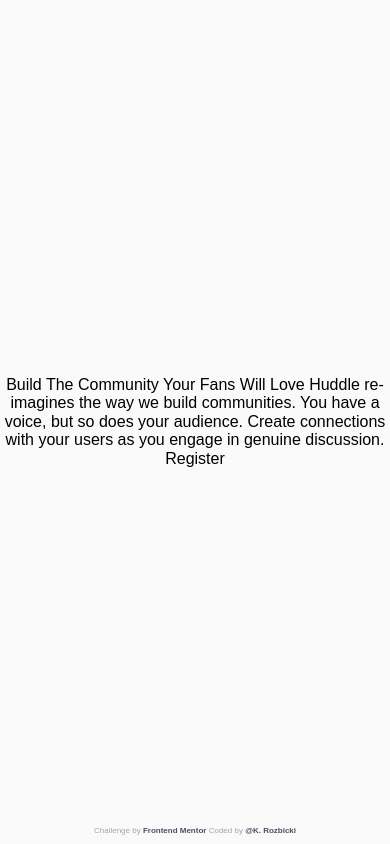
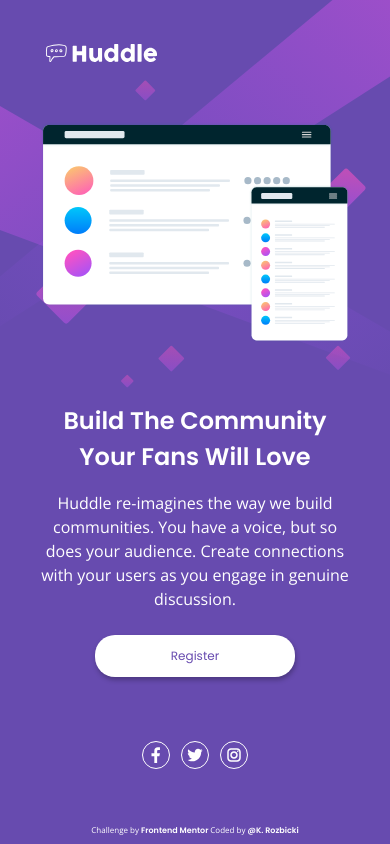
Before and after one commit to KrzysztofRozbicki/fem-challenge-13, a plain HTML site: page index.html in a window 390 px wide. Drawn offline with nearby package versions, Linux system fonts and the light colour scheme.

Commit message:
mobile first draft v 0.5

```diff
--- a/index.html
+++ b/index.html
@@ -6,17 +6,72 @@
     <link rel="stylesheet" href="css/main.min.css" />
     <meta name="viewport" content="width=device-width, initial-scale=1.0" />
     <!-- displays site properly based on user's device -->
-
+    <link rel="preconnect" href="https://fonts.googleapis.com" />
+    <link rel="preconnect" href="https://fonts.gstatic.com" crossorigin />
+    <link rel="preconnect" href="https://fonts.googleapis.com" />
+    <link rel="preconnect" href="https://fonts.gstatic.com" crossorigin />
+    <link
+      href="https://fonts.googleapis.com/css2?family=Open+Sans:wght@300;400&family=Poppins:wght@400;600&display=swap"
+      rel="stylesheet"
+    />
     <link rel="icon" type="image/png" sizes="32x32" href="./images/favicon-32x32.png" />
 
     <title>Frontend Mentor | Huddle landing page with single introductory section</title>
   </head>
   <body>
-    Build The Community Your Fans Will Love Huddle re-imagines the way we build communities. You
-    have a voice, but so does your audience. Create connections with your users as you engage in
-    genuine discussion. Register
+    <header class="header wrapper">
+      <img class="header__logo" src="./images/logo.svg" alt="logo" />
+    </header>
+
+    <main class="wrapper flex">
+      <img
+        class="hero__photo"
+        src="./images/illustration-mockups.svg"
+        alt="application layout simulation"
+      />
+      <section>
+        <h1 class="hero__header header-700">Build The Community Your Fans Will Love</h1>
+        <p class="hero__text text-500">
+          Huddle re-imagines the way we build communities. You have a voice, but so does your
+          audience. Create connections with your users as you engage in genuine discussion.
+        </p>
+        <button class="button text-400">Register</button>
+      </section>
+    </main>
 
     <footer>
+      <div class="social-media">
+        <svg
+          class="social-media__icon"
+          xmlns="http://www.w3.org/2000/svg"
+          viewBox="0 0 32 32"
+        >
+          <path
+            d="M 19.253906 2 C 15.311906 2 13 4.0821719 13 8.8261719 L 13 13 L 8 13 L 8 18 L 13 18 L 13 30 L 18 30 L 18 18 L 22 18 L 23 13 L 18 13 L 18 9.671875 C 18 7.884875 18.582766 7 20.259766 7 L 23 7 L 23 2.2050781 C 22.526 2.1410781 21.144906 2 19.253906 2 z"
+          />
+        </svg>
+
+        <svg
+          class="social-media__icon"
+          xmlns="http://www.w3.org/2000/svg"
+          viewBox="0 0 30 30"
+        >
+          <path
+            d="M28,6.937c-0.957,0.425-1.985,0.711-3.064,0.84c1.102-0.66,1.947-1.705,2.345-2.951c-1.03,0.611-2.172,1.055-3.388,1.295 c-0.973-1.037-2.359-1.685-3.893-1.685c-2.946,0-5.334,2.389-5.334,5.334c0,0.418,0.048,0.826,0.138,1.215 c-4.433-0.222-8.363-2.346-10.995-5.574C3.351,6.199,3.088,7.115,3.088,8.094c0,1.85,0.941,3.483,2.372,4.439 c-0.874-0.028-1.697-0.268-2.416-0.667c0,0.023,0,0.044,0,0.067c0,2.585,1.838,4.741,4.279,5.23 c-0.447,0.122-0.919,0.187-1.406,0.187c-0.343,0-0.678-0.034-1.003-0.095c0.679,2.119,2.649,3.662,4.983,3.705 c-1.825,1.431-4.125,2.284-6.625,2.284c-0.43,0-0.855-0.025-1.273-0.075c2.361,1.513,5.164,2.396,8.177,2.396 c9.812,0,15.176-8.128,15.176-15.177c0-0.231-0.005-0.461-0.015-0.69C26.38,8.945,27.285,8.006,28,6.937z"
+          />
+        </svg>
+
+        <svg
+          class="social-media__icon"
+          xmlns="http://www.w3.org/2000/svg"
+          viewBox="0 0 24 24"
+        >
+          <path
+            d="M 8 3 C 5.243 3 3 5.243 3 8 L 3 16 C 3 18.757 5.243 21 8 21 L 16 21 C 18.757 21 21 18.757 21 16 L 21 8 C 21 5.243 18.757 3 16 3 L 8 3 z M 8 5 L 16 5 C 17.654 5 19 6.346 19 8 L 19 16 C 19 17.654 17.654 19 16 19 L 8 19 C 6.346 19 5 17.654 5 16 L 5 8 C 5 6.346 6.346 5 8 5 z M 17 6 A 1 1 0 0 0 16 7 A 1 1 0 0 0 17 8 A 1 1 0 0 0 18 7 A 1 1 0 0 0 17 6 z M 12 7 C 9.243 7 7 9.243 7 12 C 7 14.757 9.243 17 12 17 C 14.757 17 17 14.757 17 12 C 17 9.243 14.757 7 12 7 z M 12 9 C 13.654 9 15 10.346 15 12 C 15 13.654 13.654 15 12 15 C 10.346 15 9 13.654 9 12 C 9 10.346 10.346 9 12 9 z"
+          />
+        </svg>
+      </div>
+
       <div class="attribution">
         Challenge by
         <a
--- a/sass/components/_article.scss
+++ /dev/null
@@ -1,67 +0,0 @@
-@use '../utils' as *;
-
-:root {
-  --padding: 1.75rem;
-}
-.article {
-    flex: 1;
-  background-color: var(--bg-primary-100);
-  box-shadow: 0px 15px 30px -11px var(--shadow-primary-500);
-  border-radius: 0.5rem;
-  padding: var(--padding) var(--padding) 7.375rem;
-  text-align: left;
-  position: relative;
-  overflow: hidden;
-  max-width: 21.875rem;
-  & *:after {
-    content: '';
-    position: absolute;
-    top: 0;
-    left: 0;
-    height: 3.5px;
-    width: 100%;
-  }
-
-  @each $color in cyan, red, orange, blue {
-  }
-  &--supervisor {
-    background: url('../images/icon-supervisor.svg') bottom var(--padding) right var(--padding)
-      no-repeat;
-    & :after {
-      background-color: var(--cyan);
-    }
-  }
-
-  &--team-builder {
-    background: url('../images/icon-team-builder.svg') bottom var(--padding) right var(--padding)
-      no-repeat;
-    & :after {
-      background-color: var(--red);
-    }
-  }
-
-  &--karma {
-    background: url('../images/icon-karma.svg') bottom var(--padding) right var(--padding) no-repeat;
-    & :after {
-      background-color: var(--orange);
-    }
-  }
-
-  &--calculator {
-    background: url('../images/icon-calculator.svg') bottom var(--padding) right var(--padding)
-      no-repeat;
-    & :after {
-      background-color: var(--blue);
-    }
-  }
-}
-
-@media (min-width: $desktop-size) {
-  :root {
-    --padding: 2rem;
-  }
-
-  .article {
-    padding-bottom: 8.5rem;
-  }
-}
--- a/sass/components/_attribution.scss
+++ b/sass/components/_attribution.scss
@@ -6,14 +6,15 @@
   bottom: 0.5rem;
   left: 50%;
   transform: translateX(-50%);
-  @include text(var(--fs-300), var(--text-primary-500), 400, 1.2);
+  @include text(var(--fs-300), var(--text-primary-100), 400, 1.2);
   &__link {
-    color: var(--text-primary-600);
+    font-family: var(--ff-secondary);
+    color: inherit;
     font-weight: 700;
     transition: 0.3s ease-in;
     &:hover,
     &:focus {
-      color: var(--blue);
+      color: var(--button-accent-500);
     }
   }
 }
--- /dev/null
+++ b/sass/components/_button.scss
@@ -0,0 +1,25 @@
+@use '../utils' as *;
+
+.button {
+  background-color: var(--button-primary-100);
+  padding-block: 0.75rem;
+  width: 12.5rem;
+  box-shadow: var(--box-shadow-500);
+  border-radius: 1.25rem;
+  border: none;
+  transition: 0.3s ease-in-out;
+  &:hover,
+  &:focus {
+    background-color: var(--button-accent-500);
+    color: var(--text-primary-100);
+    cursor: pointer;
+  }
+}
+
+@media (min-width: $desktop-size) {
+  .button {
+    padding-bottom: 1rem;
+    border-radius: 1.75rem;
+    box-shadow: var(--box-shadow-600);
+  }
+}
--- a/sass/components/_flex.scss
+++ b/sass/components/_flex.scss
@@ -1,18 +1 @@
 @use '../utils' as *;
-.flex {
-  display: flex;
-  flex-direction: column;
-  align-items: center;
-  gap: 1.5rem;
-  margin-inline: auto;
-}
-
-@media (min-width: $desktop-size) {
-  .flex {
-    gap: 1.875rem;
-  }
-  .flex--main {
-    flex-direction: row;
-    align-items: center;
-  }
-}
--- a/sass/components/_hero.scss
+++ /dev/null
@@ -1,17 +0,0 @@
-@use '../utils' as *;
-
-.hero {
-  margin-bottom: 4.75rem;
-  max-width: 33.75rem;
-  margin-inline: auto;
-
-  & *:nth-last-child(1) {
-    margin-top: 1rem;
-  }
-}
-
-@media (min-width: $desktop-size) {
-  .hero {
-    margin-bottom: 4rem;
-  }
-}
--- a/sass/components/_index.scss
+++ b/sass/components/_index.scss
@@ -1,4 +1,5 @@
 @forward '../components/attribution';
-@forward '../components/article';
+@forward '../components/button';
 @forward '../components/flex';
-@forward '../components/hero';
+@forward '../components/wrapper';
+@forward '../components/social-media';
--- /dev/null
+++ b/sass/components/_social-media.scss
@@ -0,0 +1,32 @@
+@use '../utils/vars' as *;
+
+.social-media {
+  padding-top: 4rem;
+  padding-bottom: 2.5rem;
+  display: flex;
+  justify-content: center;
+  gap: 0.6875rem;
+  &__icon {
+    width: 1.75rem;
+    height: 1.75rem;
+    padding: 0.25rem;
+    border-radius: 50%;
+    border: 1px solid var(--text-primary-100);
+    fill: var(--text-primary-100);
+    transition: 0.3s ease-in-out;
+    &:focus,
+    &:hover {
+      border-color: var(--button-accent-500);
+      fill: var(--button-accent-500);
+      cursor: pointer;
+    }
+  }
+}
+
+@media (min-width: $desktop-size) {
+  .social-media__icon {
+    width: 2.5rem;
+    height: 2.5rem;
+    padding: 0.5rem;
+  }
+}
--- /dev/null
+++ b/sass/components/_wrapper.scss
@@ -0,0 +1,5 @@
+@use '../utils' as *;
+
+.wrapper {
+  padding-inline: 2.5rem;
+}
--- a/sass/main.scss
+++ b/sass/main.scss
@@ -4,22 +4,30 @@
 body {
   font-family: var(--ff-primary);
   position: relative;
-  display: flex;
-  justify-content: center;
-  flex-direction: column;
-  align-items: center;
   min-height: 100vh;
   text-align: center;
+  background: url('../images/bg-mobile.svg') no-repeat;
+  background-size: contain;
   background-color: var(--bg-primary-500);
 }
 
-.wrapper {
-  padding: 5.25rem 2rem 4.875rem;
-  max-width: 74rem;
+.header {
+  padding-top: 2.375rem;
+  padding-bottom: 3.375rem;
+  text-align: left;
+  &__logo {
+    width: 7.5rem;
+  }
 }
 
-@media (min-width: $desktop-size) {
-  .wrapper {
-    padding-top: 5rem;
+.hero {
+  &__photo {
+    margin-bottom: 3.75rem;
+  }
+  &__header {
+    margin-bottom: 1rem;
+  }
+  &__text {
+    margin-bottom: 1.5rem;
   }
 }
--- a/sass/utils/_typography.scss
+++ b/sass/utils/_typography.scss
@@ -7,24 +7,16 @@
   line-height: $line;
 }
 
-.header-500 {
-  @include text(var(--fs-700), var(--text-primary-600), 600, 1.5);
+.header-700 {
+  @include text(var(--fs-700), var(--text-primary-100), 600, 1.5);
+  font-family: var(--ff-secondary);
 }
 
-.header-700 {
-  @include text(var(--fs-900), var(--text-primary-600), 600, 1.5);
-  letter-spacing: 0.17px;
-  &--light {
-    font-weight: 200;
-  }
+.text-400 {
+  @include text(var(--fs-400), var(--bg-primary-500), 400, 1.5);
+  font-family: var(--ff-secondary);
 }
 
 .text-500 {
-  @include text(var(--fs-500), var(--text-primary-500), 400, 1.77);
-  letter-spacing: 0.09px;
+  @include text(var(--fs-500), var(--text-primary-100), 300, 1.5);
 }
-
-.text-600 {
-  @include text(var(--fs-600), var(--text-primary-500), 400, 1.66);
-  letter-spacing: 0.1px;
-}
--- a/sass/utils/_vars.scss
+++ b/sass/utils/_vars.scss
@@ -1,30 +1,29 @@
 :root {
-  --ff-primary: 'Poppins', sans-serif;
+  --ff-primary: 'Open Sans', sans-serif;
+  --ff-secondary: 'Poppins', sans-serif;
 
   --fs-300: 0.5rem;
-  --fs-500: 0.8125rem; //13px
-  --fs-600: 0.9375rem; //15px
-  --fs-700: 1.25rem; //20px
-  --fs-900: 1.5rem; //24px
+  --fs-400: 0.75rem; //12px
+  --fs-500: 1rem; //16px
+  --fs-700: 1.5rem; //24px
 
-  --bg-primary-100: #ffffff;
-  --bg-primary-500: #fafafa;
+  --text-primary-100: #ffffff;
 
-  --text-primary-500: hsl(229, 6%, 66%);
-  --text-primary-600: hsl(234, 12%, 34%);
+  --bg-primary-500: hsl(257, 40%, 49%);
 
-  --shadow-primary-500: rgba(131, 166, 210, 0.5);
+  --button-primary-100: var(--text-primary-100);
+  --button-accent-500: hsl(300, 69%, 71%);
 
-  --red: hsl(0, 78%, 62%);
-  --cyan: hsl(180, 62%, 55%);
-  --orange: hsl(34, 97%, 64%);
-  --blue: hsl(212, 86%, 64%);
+  --box-shadow-500: 1px 3px 5px rgba(0, 0, 0, 0.269022);
+  --box-shadow-600: 2px 4px 9px 3px rgba(0, 0, 0, 0.258633);
 }
 
 $desktop-size: 64em;
 
 @media (min-width: $desktop-size) {
   :root {
-    --fs-900: 2.25rem; //36px
+    --fs-400: 1.125rem; //18px
+    --fs-500: 1.125rem; //18px
+    --fs-700: 2.5rem; //40px
   }
 }
```
Also changed, not shown: css/main.min.css, images/facebook.svg (added), images/instagram.svg (added), images/twitter.svg (added), 1 other file.
